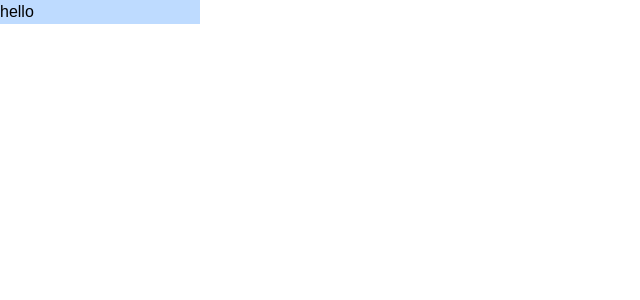
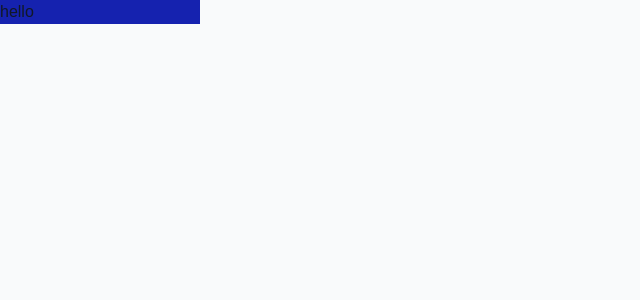
Before and after one commit to mohammadhhanifi/Cashly, an Angular app in the folder Cashly.Frontend/: page /categories in a window 1280 px wide. Shown: the top 300 px of the page, without its empty margins (0-640 px from the left). Built offline with nearby package versions, Linux system fonts and the light colour scheme.

Commit message:
feat(frontend): add Cashly design system and theme variables

```diff
--- a/Cashly.Frontend/src/app/pages/categories/categories.html
+++ b/Cashly.Frontend/src/app/pages/categories/categories.html
@@ -1 +1 @@
-<div class="w-50 bg-blue-200">hello</div>
+<div class="w-50 bg-primary">hello</div>
--- a/Cashly.Frontend/src/app/pages/shared/layout/sidebar/sidebar.html
+++ b/Cashly.Frontend/src/app/pages/shared/layout/sidebar/sidebar.html
@@ -1 +1 @@
-<p>sidebar works!</p>
+<div class="w-200 "></div>
--- a/Cashly.Frontend/src/styles.css
+++ b/Cashly.Frontend/src/styles.css
@@ -1,6 +1,110 @@
+
 @import '@fontsource-variable/geist';
 @import 'tailwindcss';
 
-@theme {
+@custom-variant dark (&:where(.dark, .dark *));
+
+@theme inline {
   --font-sans: 'Geist Variable', sans-serif;
+
+  --color-background: var(--background);
+  --color-foreground: var(--foreground);
+  --color-card: var(--card);
+  --color-card-foreground: var(--card-foreground);
+  --color-popover: var(--popover);
+  --color-popover-foreground: var(--popover-foreground);
+  --color-primary: var(--primary);
+  --color-primary-foreground: var(--primary-foreground);
+  --color-secondary: var(--secondary);
+  --color-secondary-foreground: var(--secondary-foreground);
+  --color-muted: var(--muted);
+  --color-muted-foreground: var(--muted-foreground);
+  --color-accent: var(--accent);
+  --color-accent-foreground: var(--accent-foreground);
+  --color-destructive: var(--destructive);
+  --color-border: var(--border);
+  --color-input: var(--input);
+  --color-primary-light: var(--primary-light);
+  --color-divider: var(--divider);
+  --color-subtle: var(--subtle);
+  --color-disabled: var(--disabled);
+  --color-income: var(--income);
+  --color-expense: var(--expense);
+  --color-warning: var(--warning);
+  --spacing-sm: 8px;
+  --spacing-md: 12px;
+  --spacing-lg: 16px;
+  --radius-sm: 8px;
+  --radius-md: 12px;
+  --radius-lg: 16px;
 }
+
+/* Light theme */
+:root {
+  color-scheme: light;
+
+  --background: #F9FAFB;
+  --foreground: #111827;
+  --card: #FFFFFF;
+  --card-foreground: #111827;
+  --popover: #FFFFFF;
+  --popover-foreground: #111827;
+  --primary: #1522AF;
+  --primary-foreground: #FFFFFF;
+  --secondary: #F3F4F6;
+  --secondary-foreground: #111827;
+  --muted: #F3F4F6;
+  --muted-foreground: #64748B;
+  --accent: #F1F5F9;
+  --accent-foreground: #111827;
+  --destructive: #DC2626;
+  --border: #E5E7EB;
+  --input: #E5E7EB;
+  --primary-light: rgb(21 34 175 / 10%);
+  --divider: #EEF0F2;
+  --subtle: #9CA3AF;
+  --disabled: #C1C5CC;
+  --income: #16A34A;
+  --expense: #DC2626;
+  --warning: #F59E0B;
+}
+
+/* Dark theme */
+.dark {
+  color-scheme: dark;
+
+  --background: #0B0F19;
+  --foreground: #F2F4F7;
+  --card: #141824;
+  --card-foreground: #F2F4F7;
+  --popover: #141824;
+  --popover-foreground: #F2F4F7;
+  --primary: #5468FF;
+  --primary-foreground: #FFFFFF;
+  --secondary: #1A1F2B;
+  --secondary-foreground: #F2F4F7;
+  --muted: #1A1F2B;
+  --muted-foreground: #9AA4B8;
+  --accent: #1F2430;
+  --accent-foreground: #F2F4F7;
+  --destructive: #F87171;
+  --border: #262B38;
+  --input: #262B38;
+  --primary-light: rgb(84 104 255 / 15%);
+  --divider: #1E222C;
+  --subtle: #6B7280;
+  --disabled: #454B57;
+  --income: #34D399;
+  --expense: #F87171;
+  --warning: #F59E0B;
+}
+
+html {
+  font-family: var(--font-sans);
+}
+
+body {
+  margin: 0;
+  background-color: var(--background);
+  color: var(--foreground);
+}
```
